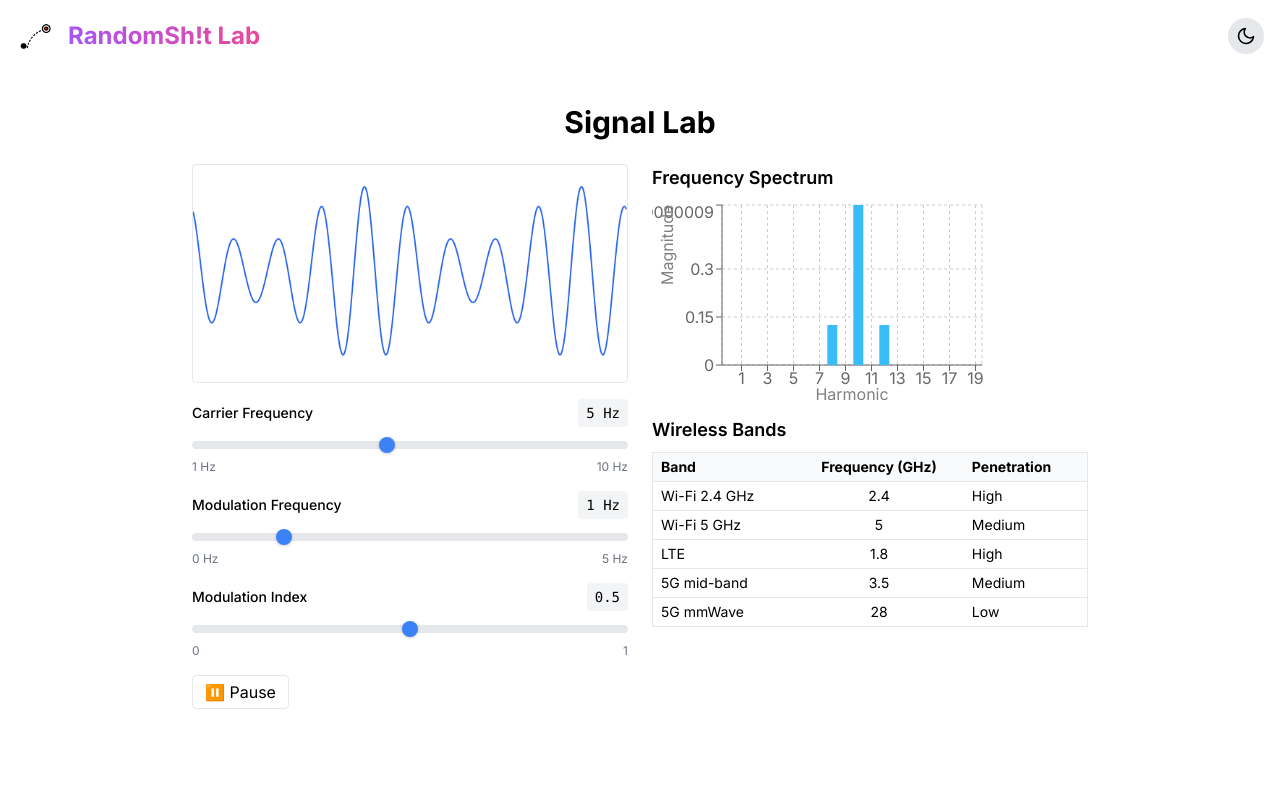
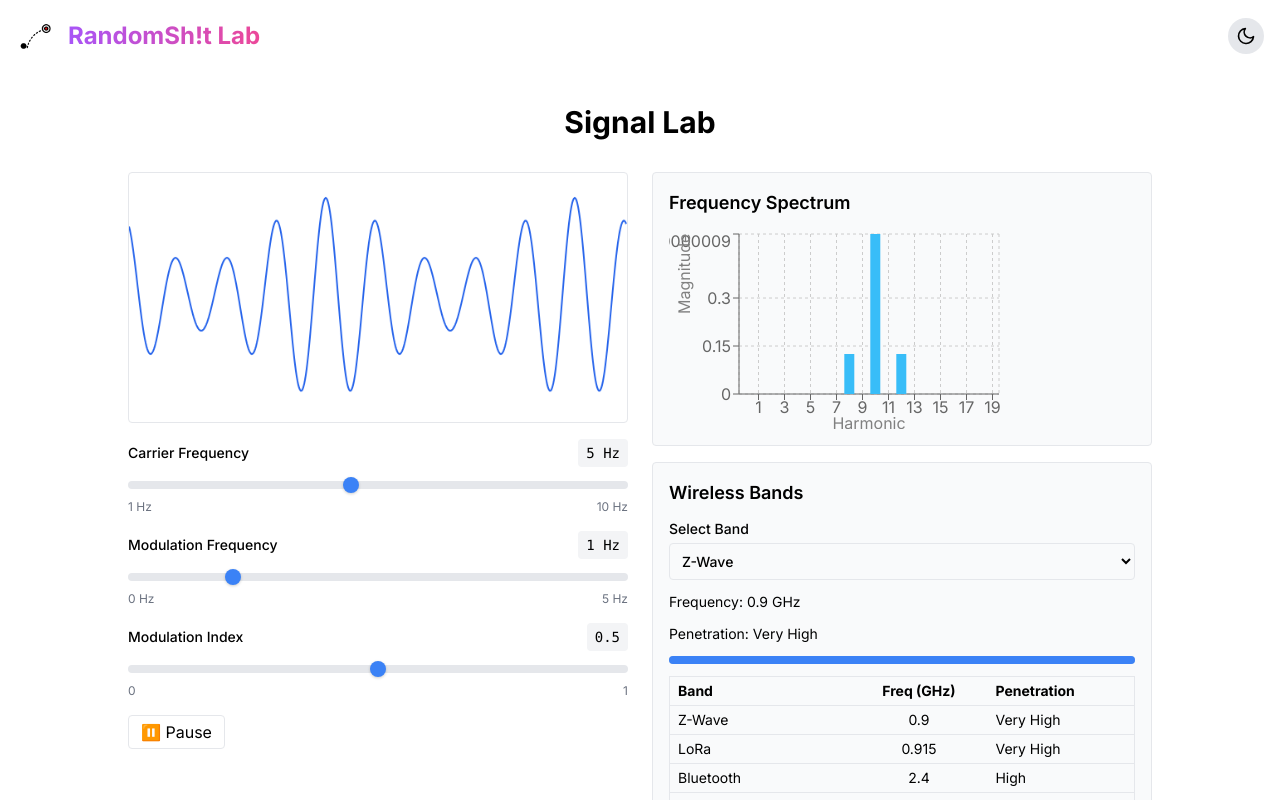
Before and after one commit to DefaultBanda/ShitLabOPAI, a Next.js app: page /simulations/signal-lab in a window 1280 px wide. Shown: the top 800 px of the page. Built offline with nearby package versions, Linux system fonts and the light colour scheme.

Commit message:
Enhance Signal Lab bands

```diff
--- a/components/simulations/SignalLab.jsx
+++ b/components/simulations/SignalLab.jsx
@@ -5,12 +5,26 @@ import SliderRow from "@/components/ui/SliderRow"
 import { LineChart, Line, XAxis, YAxis, CartesianGrid, Tooltip, BarChart, Bar } from "recharts"
 
 const BANDS = [
+  { name: "Z-Wave", freq: 0.9, penetration: "Very High" },
+  { name: "LoRa", freq: 0.915, penetration: "Very High" },
+  { name: "Bluetooth", freq: 2.4, penetration: "High" },
+  { name: "Zigbee", freq: 2.4, penetration: "High" },
   { name: "Wi-Fi 2.4 GHz", freq: 2.4, penetration: "High" },
   { name: "Wi-Fi 5 GHz", freq: 5, penetration: "Medium" },
+  { name: "Wi-Fi 6E 6 GHz", freq: 6, penetration: "Low" },
   { name: "LTE", freq: 1.8, penetration: "High" },
+  { name: "5G Low-band", freq: 0.7, penetration: "High" },
   { name: "5G mid-band", freq: 3.5, penetration: "Medium" },
-  { name: "5G mmWave", freq: 28, penetration: "Low" },
+  { name: "5G mmWave", freq: 28, penetration: "Very Low" },
 ]
+
+const PEN_LEVEL = {
+  "Very Low": 20,
+  Low: 40,
+  Medium: 60,
+  High: 80,
+  "Very High": 100,
+}
 
 export default function SignalLab() {
   const canvasRef = useRef(null)
@@ -22,6 +36,7 @@ export default function SignalLab() {
   const [isPlaying, setIsPlaying] = useState(true)
   const [waveData, setWaveData] = useState([])
   const [spectrumData, setSpectrumData] = useState([])
+  const [bandIndex, setBandIndex] = useState(0)
 
   // Compute spectrum every few frames
   const computeSpectrum = (samples) => {
@@ -79,22 +94,52 @@ export default function SignalLab() {
     return () => cancelAnimationFrame(animationRef.current)
   }, [carrierFreq, modFreq, modIndex, isPlaying])
 
+  const band = BANDS[bandIndex]
+
   return (
-    <div className="max-w-4xl mx-auto space-y-6">
+    <div className="max-w-5xl mx-auto space-y-8">
       <h2 className="text-3xl font-bold text-center">Signal Lab</h2>
       <div className="flex flex-col lg:flex-row gap-6">
         <div className="lg:w-1/2 space-y-4">
-          <canvas ref={canvasRef} width={600} height={300} className="w-full border rounded bg-white dark:bg-gray-900" />
-          <SliderRow label="Carrier Frequency" value={carrierFreq} min={1} max={10} step={0.1} onChange={setCarrierFreq} unit=" Hz" />
-          <SliderRow label="Modulation Frequency" value={modFreq} min={0} max={5} step={0.1} onChange={setModFreq} unit=" Hz" />
-          <SliderRow label="Modulation Index" value={modIndex} min={0} max={1} step={0.05} onChange={setModIndex} />
-          <button onClick={() => setIsPlaying(p => !p)} className="px-3 py-1 border rounded">
+          <canvas
+            ref={canvasRef}
+            width={600}
+            height={300}
+            className="w-full border rounded bg-white dark:bg-gray-900"
+          />
+          <SliderRow
+            label="Carrier Frequency"
+            value={carrierFreq}
+            min={1}
+            max={10}
+            step={0.1}
+            onChange={setCarrierFreq}
+            unit=" Hz"
+          />
+          <SliderRow
+            label="Modulation Frequency"
+            value={modFreq}
+            min={0}
+            max={5}
+            step={0.1}
+            onChange={setModFreq}
+            unit=" Hz"
+          />
+          <SliderRow
+            label="Modulation Index"
+            value={modIndex}
+            min={0}
+            max={1}
+            step={0.05}
+            onChange={setModIndex}
+          />
+          <button onClick={() => setIsPlaying((p) => !p)} className="px-3 py-1 border rounded">
             {isPlaying ? "\u23F8\uFE0F Pause" : "\u25B6\uFE0F Play"}
           </button>
         </div>
         <div className="lg:w-1/2 space-y-4">
-          <div>
-            <h3 className="text-lg font-semibold mb-2">Frequency Spectrum</h3>
+          <div className="p-4 border rounded bg-gray-50 dark:bg-gray-800 space-y-3">
+            <h3 className="text-lg font-semibold">Frequency Spectrum</h3>
             <BarChart width={350} height={200} data={spectrumData} margin={{ top: 5, right: 20, left: 10, bottom: 5 }}>
               <CartesianGrid strokeDasharray="3 3" />
               <XAxis dataKey="freq" label={{ value: "Harmonic", position: "insideBottom", dy: 10 }} />
@@ -103,13 +148,34 @@ export default function SignalLab() {
               <Bar dataKey="mag" fill="#38bdf8" />
             </BarChart>
           </div>
-          <div>
-            <h3 className="text-lg font-semibold mb-2">Wireless Bands</h3>
-            <table className="w-full text-sm border">
+          <div className="p-4 border rounded bg-gray-50 dark:bg-gray-800 space-y-3">
+            <h3 className="text-lg font-semibold">Wireless Bands</h3>
+            <label className="block text-sm font-medium">Select Band
+              <select
+                value={bandIndex}
+                onChange={(e) => setBandIndex(parseInt(e.target.value))}
+                className="mt-1 w-full p-2 border rounded bg-background"
+              >
+                {BANDS.map((b, i) => (
+                  <option key={b.name} value={i}>
+                    {b.name}
+                  </option>
+                ))}
+              </select>
+            </label>
+            <div className="text-sm">Frequency: {band.freq} GHz</div>
+            <div className="text-sm">Penetration: {band.penetration}</div>
+            <div className="h-2 w-full bg-gray-300 rounded">
+              <div
+                className="h-2 rounded bg-blue-500"
+                style={{ width: `${PEN_LEVEL[band.penetration]}%` }}
+              />
+            </div>
+            <table className="w-full text-sm border mt-4">
               <thead>
                 <tr className="bg-gray-50 dark:bg-gray-800">
                   <th className="px-2 py-1 text-left">Band</th>
-                  <th className="px-2 py-1">Frequency (GHz)</th>
+                  <th className="px-2 py-1">Freq (GHz)</th>
                   <th className="px-2 py-1 text-left">Penetration</th>
                 </tr>
               </thead>
```
Also changed, not shown: 1 other file (tests, documents, lock files or other folders).
